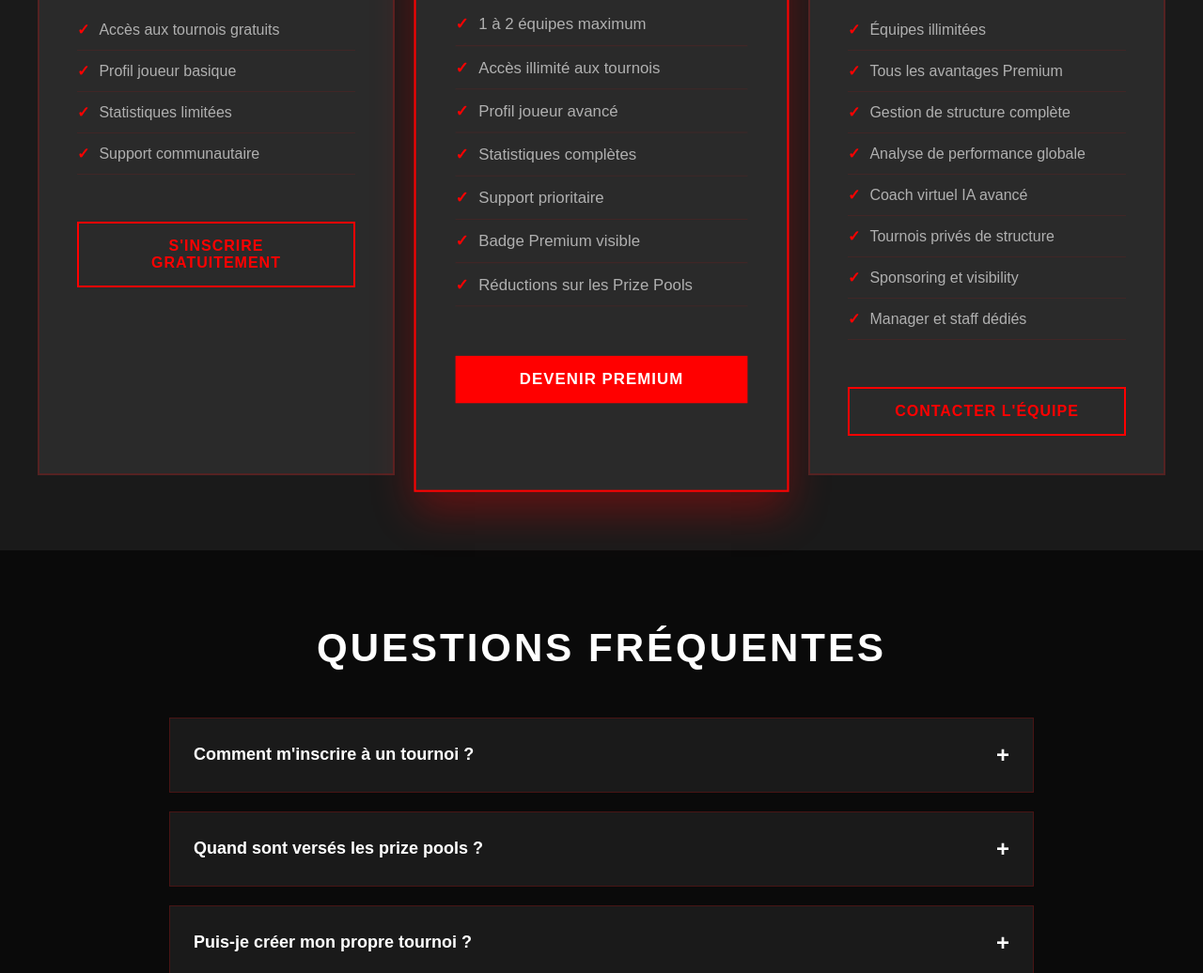
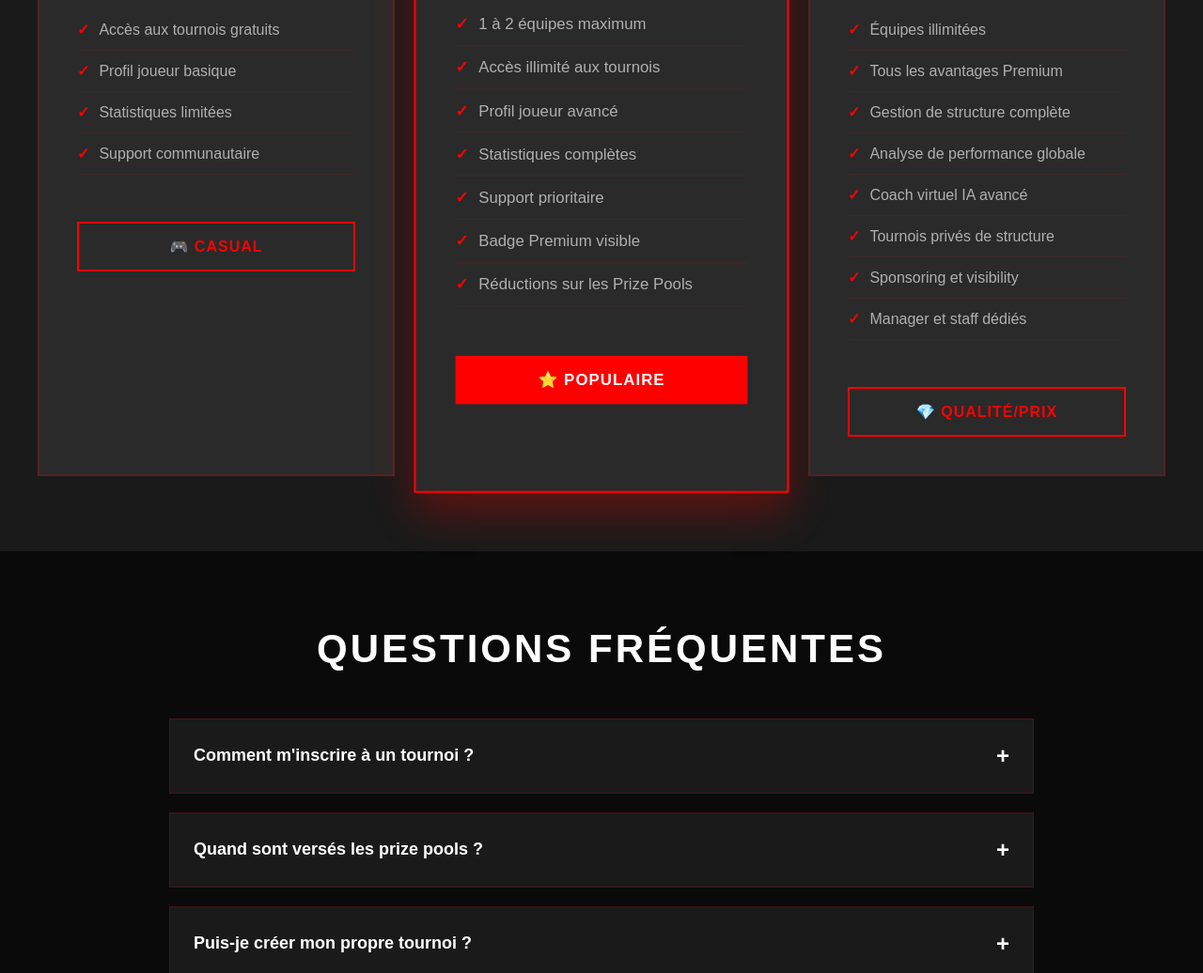
Before and after one commit to qartersan94/TLeagues, a plain HTML site: page services.html in a window 1280 px wide. Shown: the part 2168-3204 px from the top of the page at 94% size. Drawn offline with Linux system fonts and the light colour scheme.

Commit message:
Update services.html

```diff
--- a/services.html
+++ b/services.html
@@ -646,7 +646,7 @@
                     <li>Statistiques limitées</li>
                     <li>Support communautaire</li>
                 </ul>
-                <button class="btn btn-secondary">S'inscrire Gratuitement</button>
+                <button class="btn btn-secondary">🎮 Casual</button>
             </div>
 
             <div class="pricing-card featured">
@@ -663,7 +663,7 @@
                     <li>Badge Premium visible</li>
                     <li>Réductions sur les Prize Pools</li>
                 </ul>
-                <button class="btn btn-primary">Devenir Premium</button>
+                <button class="btn btn-primary">⭐ Populaire</button>
             </div>
 
             <div class="pricing-card">
@@ -680,7 +680,7 @@
                     <li>Sponsoring et visibility</li>
                     <li>Manager et staff dédiés</li>
                 </ul>
-                <button class="btn btn-secondary">Contacter l'Équipe</button>
+                <button class="btn btn-secondary">💎 Qualité/Prix</button>
             </div>
         </div>
     </section>
```
